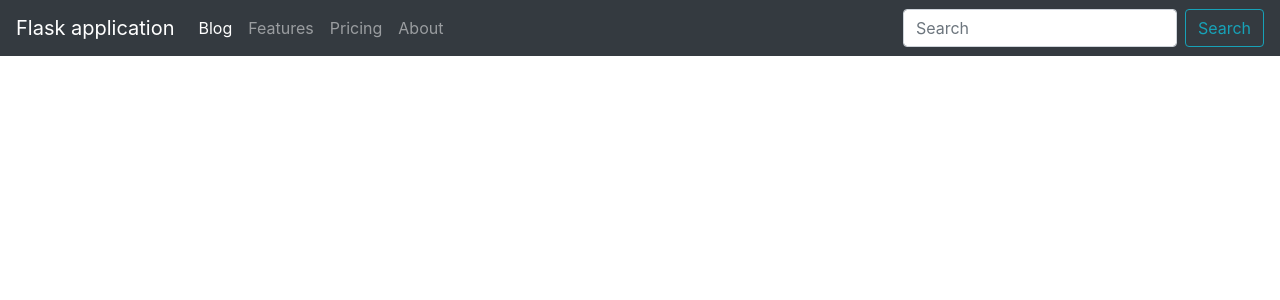
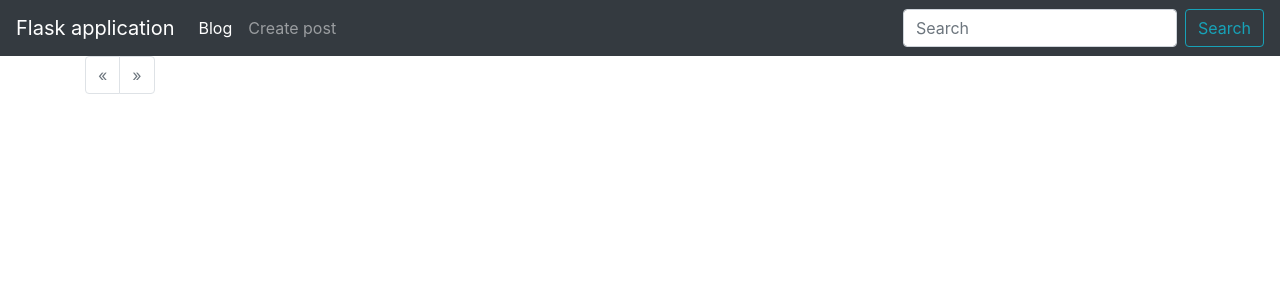
Before and after one commit to IvanPostu/flask-web-forum, a Flask app: page /blog/ in a window 1280 px wide. Shown: the top 300 px of the page. Run offline with Flask 2, Linux system fonts and the light colour scheme; data that the repository does not hold is empty; some libraries are stand-ins or nearby versions.

Commit message:
Added pagination.

```diff
--- a/web-application/posts/posts_blueprint.py
+++ b/web-application/posts/posts_blueprint.py
@@ -1,4 +1,7 @@
 from flask import Blueprint, render_template, request, redirect, url_for
+from flask_sqlalchemy import BaseQuery
+
+from typing import AnyStr
 
 from models import Post, Tag
 from .forms import PostForm
@@ -31,14 +34,24 @@ def create_post():
 def index():
 
     q = request.args.get('q')
+    page: AnyStr = request.args.get('page')
+
+    posts: BaseQuery
+
+    if page and page.isdigit():
+        page_number: int = int(page)
+    else:
+        page_number: int = 1
 
     if q:
         posts = Post.query.filter(Post.title.contains(
-            q) | Post.body.contains(q)).all()
+            q) | Post.body.contains(q))
     else:
         posts = Post.query.order_by(Post.created.desc())
 
-    return render_template('posts/index.html', posts=posts)
+    pages = posts.paginate(page=page_number, per_page=5)
+
+    return render_template('posts/index.html', pages=pages)
 
 
 @posts.route('/<slug>')
@@ -51,5 +64,6 @@ def post_detail(slug):
 @posts.route('/tag/<slug>')
 def tag_detail(slug):
     tag = Tag.query.filter(Tag.slug == slug).first()
-    posts = tag.posts.all()
+    posts_query: BaseQuery = tag.posts
+    posts = posts_query.all()
     return render_template('posts/tag_detail.html', tag=tag, posts=posts)
--- a/web-application/posts/templates/posts/index.html
+++ b/web-application/posts/templates/posts/index.html
@@ -6,9 +6,32 @@
 
 {% block content %}
   <div class="container">
-    {% for post in posts %}
+    {% for post in pages.items %}
       <br>
       <a href="{{url_for('posts.post_detail', slug=post.slug)}}">{{post.title}}</a>
     {% endfor %}
+
+    <nav aria-label="Page navigation example">
+      <ul class="pagination">
+        <li class="page-item {% if not pages.has_prev %}disabled{% endif %}">
+          <a class="page-link" href="./?page={{pages.prev_num}}" aria-label="Previous">
+            <span aria-hidden="true">&laquo;</span>
+          </a>
+        </li>
+
+        {% for page in pages.iter_pages() %}
+          <li class="page-item {% if page == pages.page %}active{% endif %}">
+            <a class="page-link" href="./?page={{ page }}">{{page}}</a>
+          </li>
+        {% endfor %}
+
+        <li class="page-item {% if not pages.has_next %}disabled{% endif %}">
+          <a class="page-link" href="./?page={{pages.next_num}}" aria-label="Next">
+            <span aria-hidden="true">&raquo;</span>
+          </a>
+        </li>
+      </ul>
+    </nav>
+
   </div>
 {% endblock %}
--- a/web-application/templates/layout.html
+++ b/web-application/templates/layout.html
@@ -29,13 +29,7 @@
           <a class="nav-link" href="{{url_for('posts.index')}}">Blog <span class="sr-only">(current)</span></a>
         </li>
         <li class="nav-item">
-          <a class="nav-link" href="#">Features</a>
-        </li>
-        <li class="nav-item">
-          <a class="nav-link" href="#">Pricing</a>
-        </li>
-        <li class="nav-item">
-          <a class="nav-link" href="#">About</a>
+          <a class="nav-link" href="{{url_for('posts.create_post')}}">Create post</a>
         </li>
       </ul>
       <form class="form-inline" method="GET">
```
